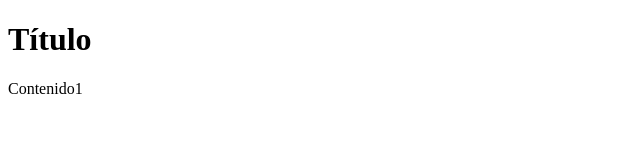
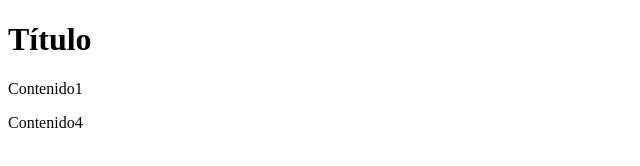
Before and after one commit to Carles-P/sistemas3, a plain HTML site: page index.html in a window 1280 px wide. Shown: the full height of the page, 0-640 px from the left. Drawn offline with Linux system fonts and the light colour scheme.

Commit message:
Añado 'Contenido4' a index.html

```diff
--- a/index.html
+++ b/index.html
@@ -4,6 +4,7 @@
 
 <h1>Título</h1>
 <p>Contenido1</p>
+<p>Contenido4</p>
 
 </body>
 </html>
```
